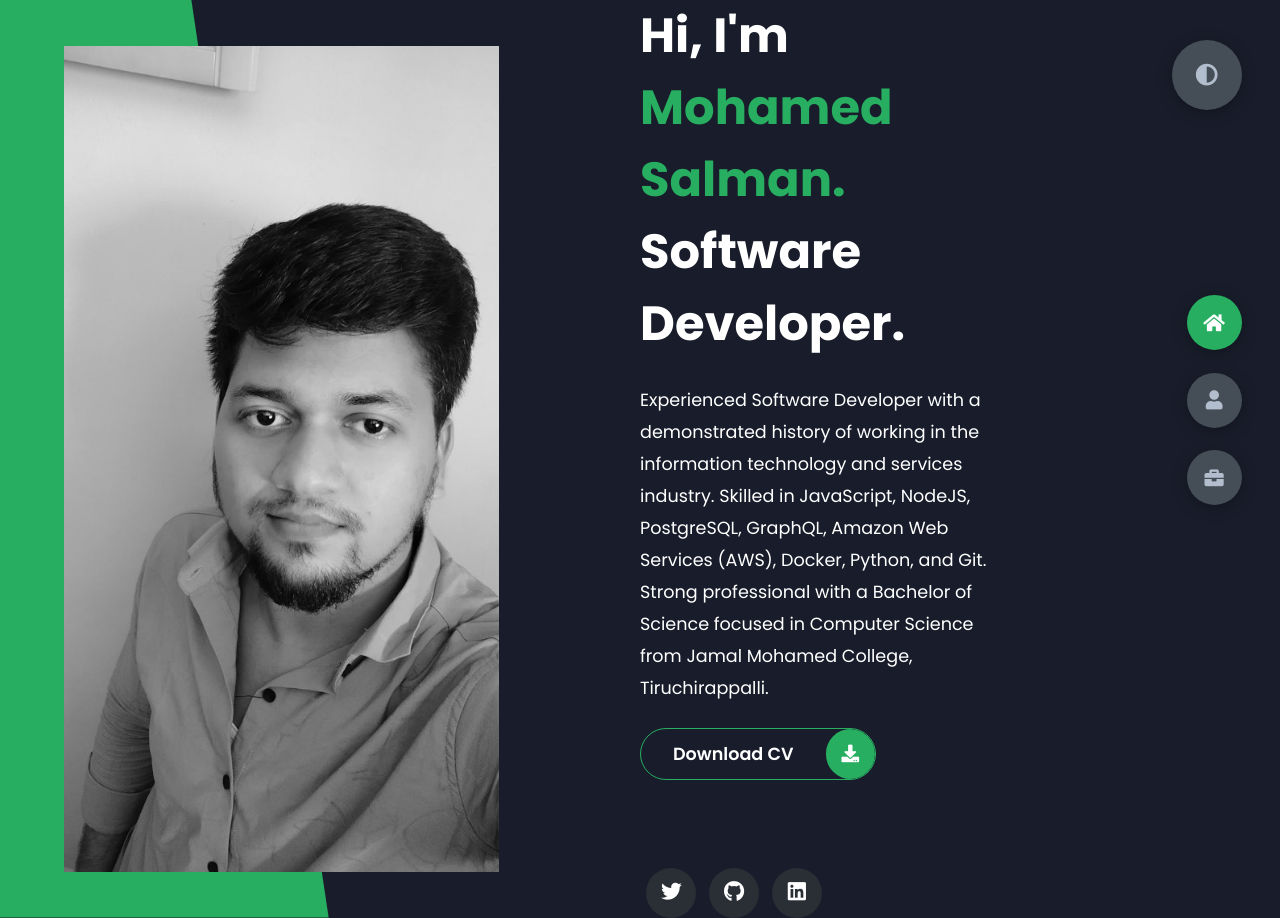
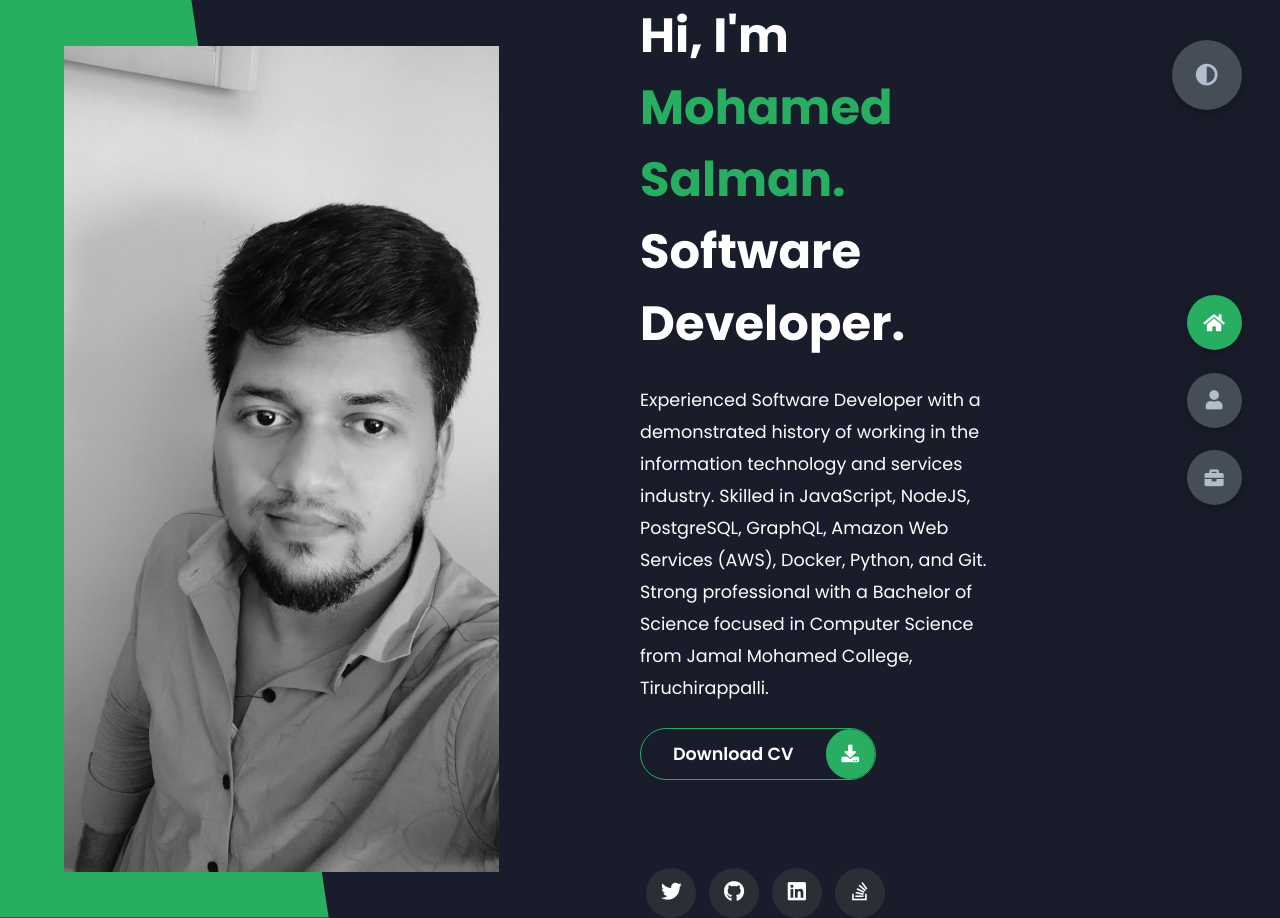
Before and after one commit to salmantec/salmantec.github.io, a plain HTML site: page index.html in a window 1280 px wide. Drawn offline with Linux system fonts and the light colour scheme.

Commit message:
Added stackoverflow icon and link

```diff
--- a/index.html
+++ b/index.html
@@ -49,6 +49,9 @@
                                     </a>
                                     <a href="https://in.linkedin.com/in/mohamed-salman-05" target="_blank">
                                         <i class="fab fa-linkedin"></i>
+                                    </a>
+                                    <a href="https://stackoverflow.com/users/8081263/salmantech?tab=profile" target="_blank">
+                                        <i class="fab fa-stack-overflow"></i>
                                     </a>
                                 </div>
                             </div>
```
